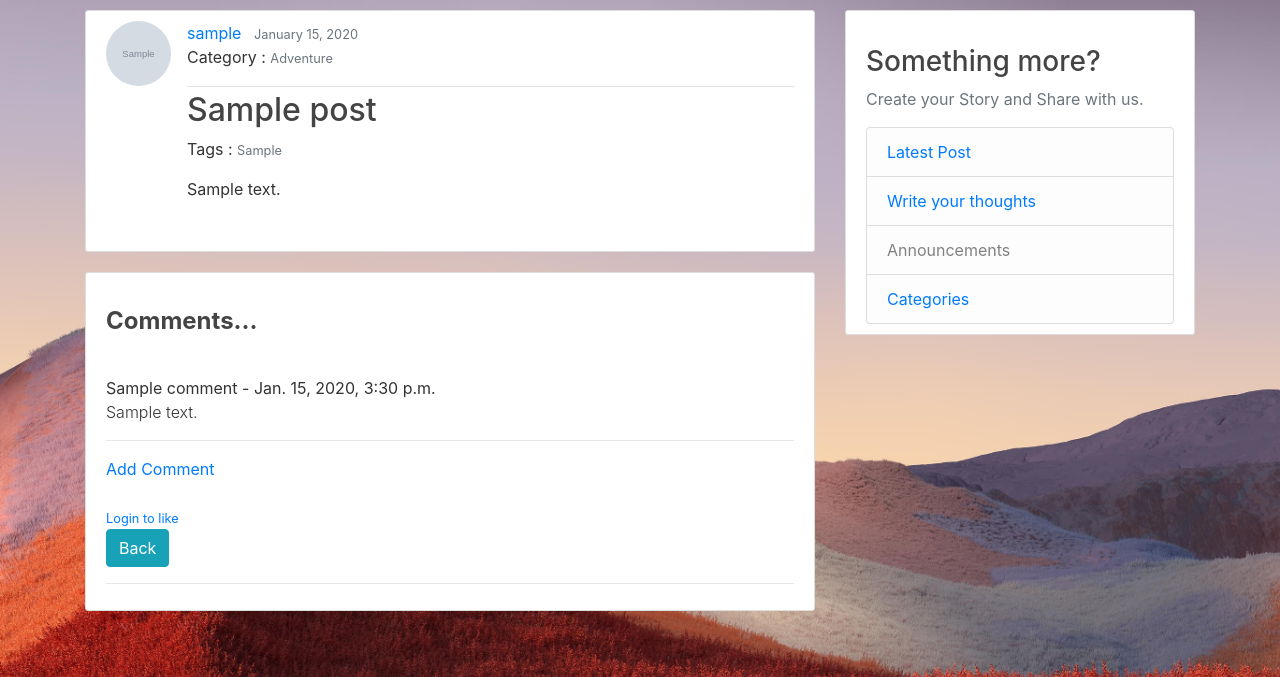
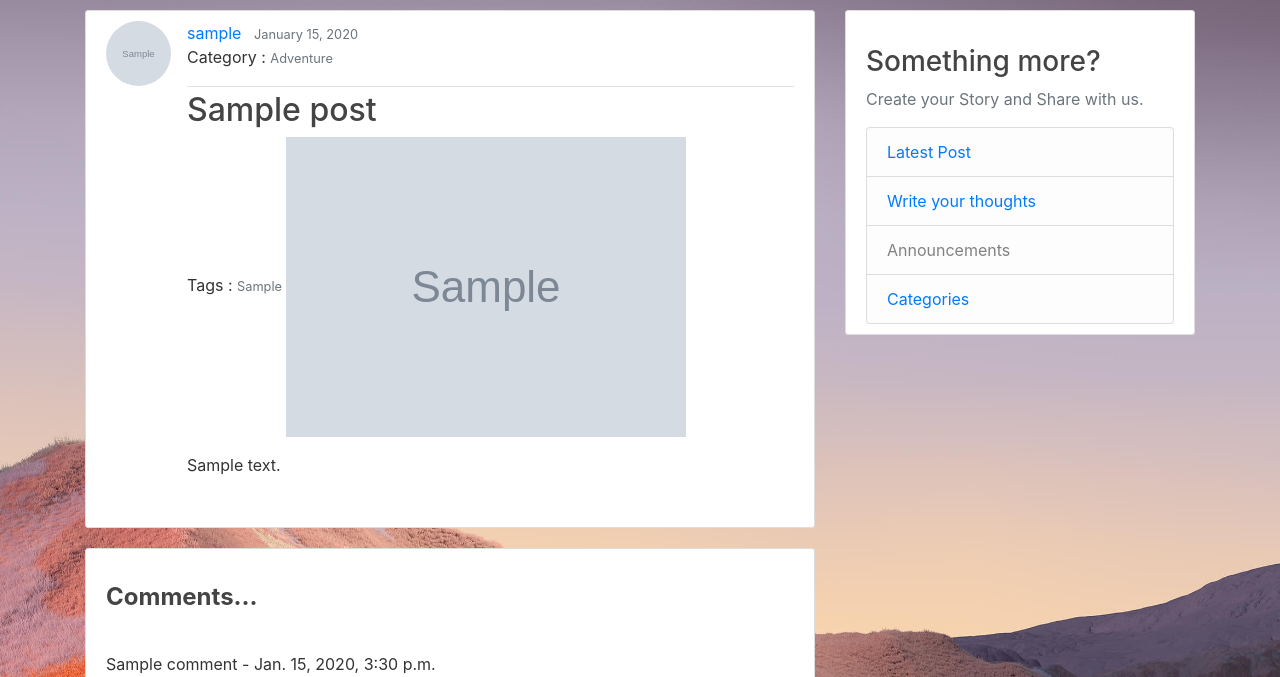
Before and after one commit to Chandlerrrr/Blogverge, a Django app: page /post/1 in a window 1280 px wide; the page is wider, and only the part inside the window is pictured. Shown: the part 92-769 px from the top of that part. Run offline with Django 3.2, Linux system fonts and the light colour scheme; tables that the repository leaves empty hold one stand-in row (values such as "Sample post"); grey boxes marked "Sample" are stand-in pictures; some libraries are stand-ins or nearby versions.

Commit message:
image uploads feature f1

```diff
--- a/Blog/templates/blog/post_detail.html
+++ b/Blog/templates/blog/post_detail.html
@@ -17,6 +17,7 @@
                     </div>
                     <h2 class="article-title">{{ object.title }}</h2>
                     <p class="font-weight-normal">Tags :  <small class="text-muted">{{ object.tags }} </small>
+                    <img src="{{ object.header_image.url }}" style="align-items: center" alt="{{ object.header_image.name }}">
                     <p class="article-content">{{ object.content|safe }}</p>
                 <br>
                 </div>
```
